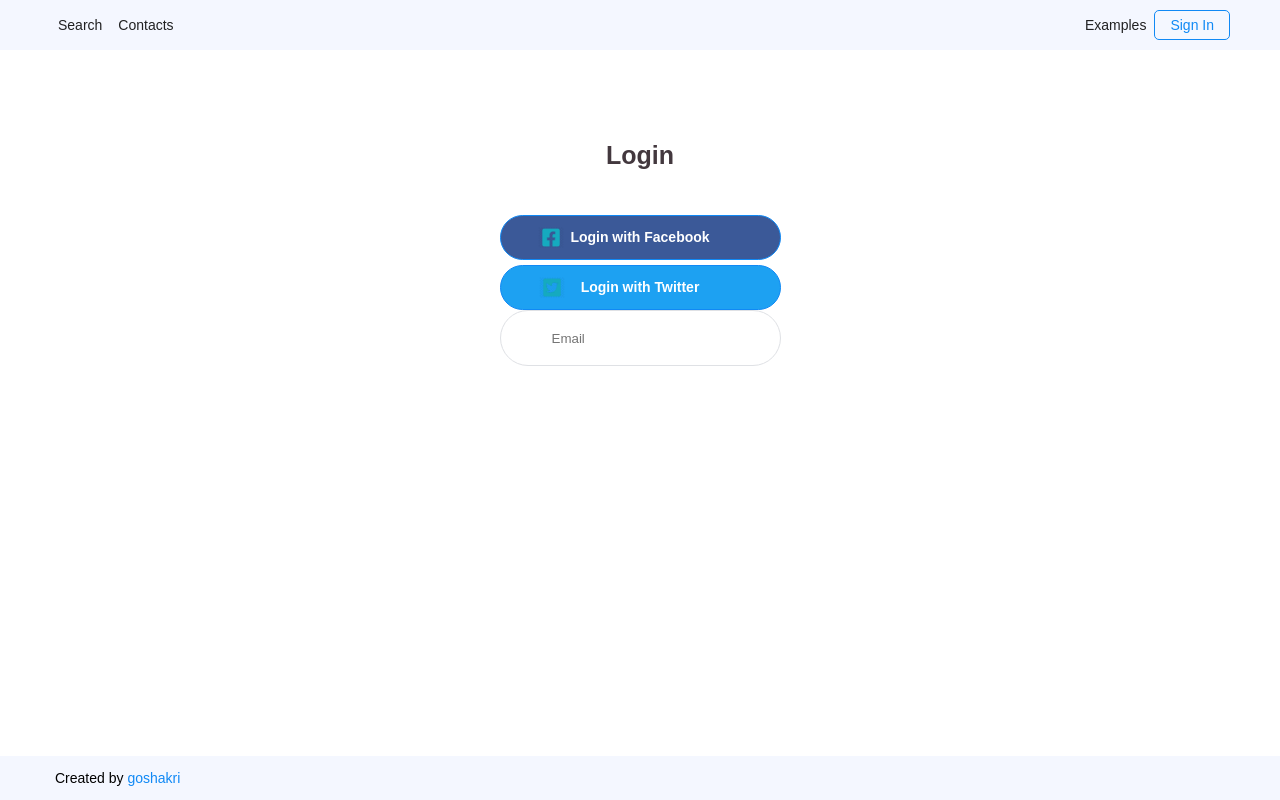
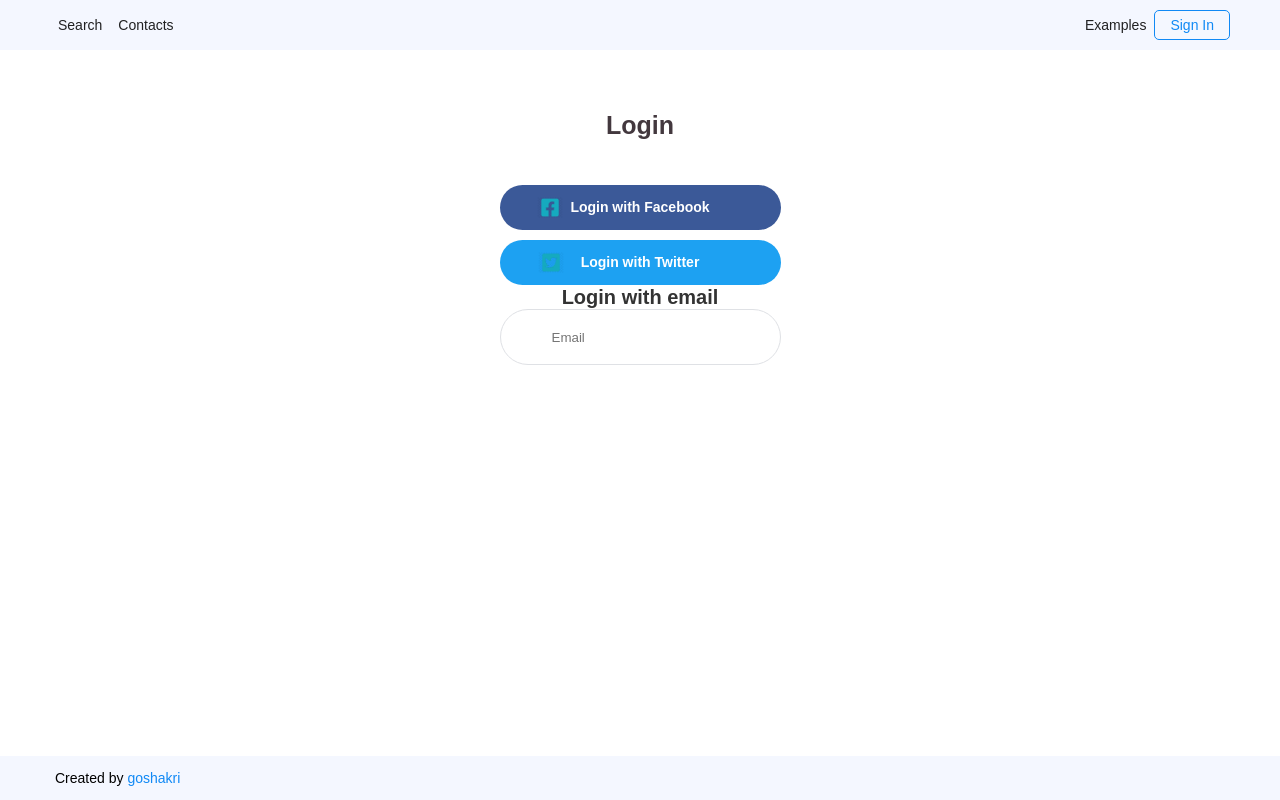
Before and after one commit to goshakri/google-Home-page1, a React (Create React App) app: page /SignIn in a window 1280 px wide. Built offline with nearby package versions, Linux system fonts and the light colour scheme.

Commit message:
Change border:none/add new class and style

```diff
--- a/src/SignIn.js
+++ b/src/SignIn.js
@@ -10,7 +10,7 @@ function SignIn() {
       <main className="Page-content">
         <div className="Section">
           <div className="Section-content">
-            <div className="WrapLogin u-pt-90">
+            <div className="WrapLogin u-pt-60">
               <form className="Form">
                 <span className="Text Text--login u-pb-40">Login</span>
 
@@ -18,9 +18,11 @@ function SignIn() {
                   <a className="Button Button--linkbgone" href="#">Login with Facebook</a>
                 </div>
 
-                <div className="u-pt-5">
+                <div className="u-pt-10">
                   <a className="Button Button--linkbgtwo" href="#">Login with Twitter</a>
                 </div>
+
+                <span className="Text Text--loginwithemail">Login with email</span>
 
                 <div className="Input">
                   <input className="Field Field--register" type="text" name="email" placeholder="Email" ></input>
--- a/src/stylesheets/modules/_Button.scss
+++ b/src/stylesheets/modules/_Button.scss
@@ -22,6 +22,7 @@
     justify-content: center;
     align-items: center;
     text-align: center;
+    border: none;
 
     height: 45px;
     border-radius: 25px;
@@ -40,7 +41,6 @@
 
   &--linkbgone:hover {
     background-color:#212529;
-    border: none;
     transition: all .4s;
   }
 
@@ -49,6 +49,8 @@
     justify-content: center;
     align-items: center;
     text-align: center;
+    border: none;
+
 
     height: 45px;
     border-radius: 25px;
@@ -67,7 +69,6 @@
 
   &--linkbgtwo:hover {
     background-color:#212529;
-    border: none;
     transition: all .4s;
   }
 }
--- a/src/stylesheets/modules/_Text.scss
+++ b/src/stylesheets/modules/_Text.scss
@@ -9,4 +9,13 @@
     color: #43383e;
     line-height: 1.2;
   }
+
+  &--loginwithemail {
+    font-size: 20px;
+    color: #333;
+    line-height: 1.2;
+    text-align: center;
+    display: block;
+    font-weight: bold;
+  }
 }
```
